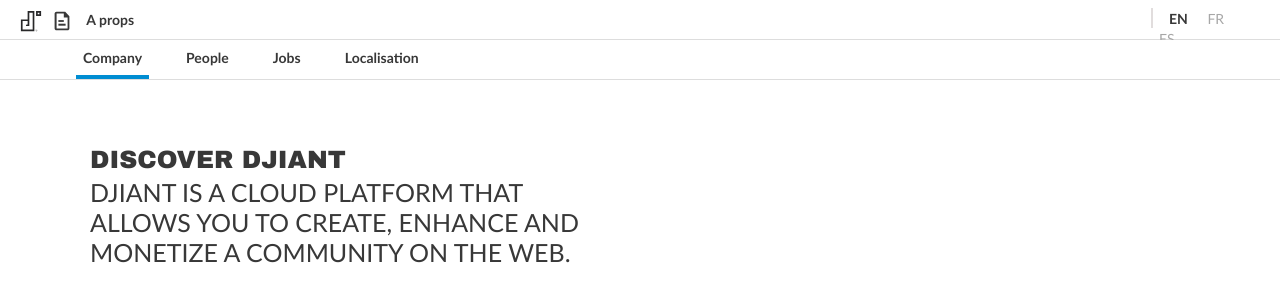
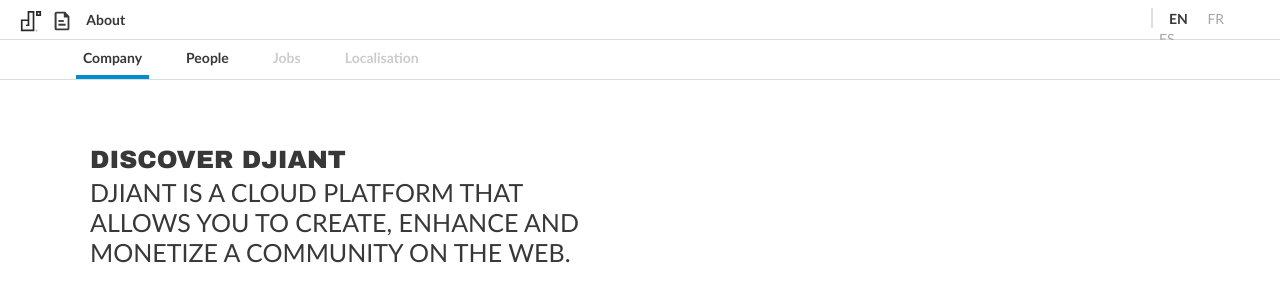
Before and after one commit to Lamiaselm/About-Djiant, a PHP site: page / in a window 1280 px wide. Shown: the top 300 px of the page. Run offline with PHP 8.4, Linux system fonts and the light colour scheme; some libraries are stand-ins or nearby versions.

Commit message:
navbar a tage disable done

```diff
--- /dev/null
+++ b/about-style.css
@@ -0,0 +1,5 @@
+a.disabled {
+    pointer-events: none;
+    cursor: default;
+    color: #ccc;
+  }
--- a/header/header.php
+++ b/header/header.php
@@ -29,6 +29,7 @@
 <link href="assets/admin/layout/css/layout.css" rel="stylesheet" type="text/css"/>
 <link href="assets/admin/layout/css/themes/darkblue.css" rel="stylesheet" type="text/css" id="style_color"/>
 <link href="assets/admin/layout/css/custom.css" rel="stylesheet" type="text/css"/>
+<link href="./about-style.css" rel="stylesheet" type="text/css"/>
 <!-- END THEME STYLES -->
 <link rel="icon" type="image/png" href="assets/image/logo-djiant.png" />
       <script type="text/javascript">
--- a/header/navbar.php
+++ b/header/navbar.php
@@ -1,3 +1,4 @@
+
 <body class="page-header-fixed page-quick-sidebar-over-content page-full-width">
 <!-- BEGIN HEADER -->
 <div class="page-header -i navbar navbar-fixed-top">
@@ -7,7 +8,7 @@
 		<div class="page-logo">
 			<img id="djiant" style="margin-right: 6px; margin-top: 2px" src="assets/image/logo-djiant.svg" width="22px">
 
-			 <span  > <img  style="margin-right: 10px;" src="assets/image/IconePage.svg" width="22px">   A props </span>
+			 <span  > <img  style="margin-right: 10px;" src="assets/image/IconePage.svg" width="22px">   About</span>
 
 			<div class="menu-toggler sidebar-toggler hide">
 			</div>
@@ -48,11 +49,11 @@
 										<h4 style="margin:0px;" >People</h4> </a>
 									</li>
 									<li >
-										<a id="tab_3" data-toggle="tab">
+										<a id="tab_3"style="pointer-events: none;color: #ccc;">
 									<h4 style="margin:0px;" >Jobs</h4>	 </a>
 									</li>
-									<li >
-										<a id="tab_3" data-toggle="tab">
+									<li  >
+										<a id="tab_3" style="pointer-events: none;color: #ccc;">
 									<h4 style="margin:0px;" >Localisation</h4>	 </a>
 									</li>
 								</ul>
```
